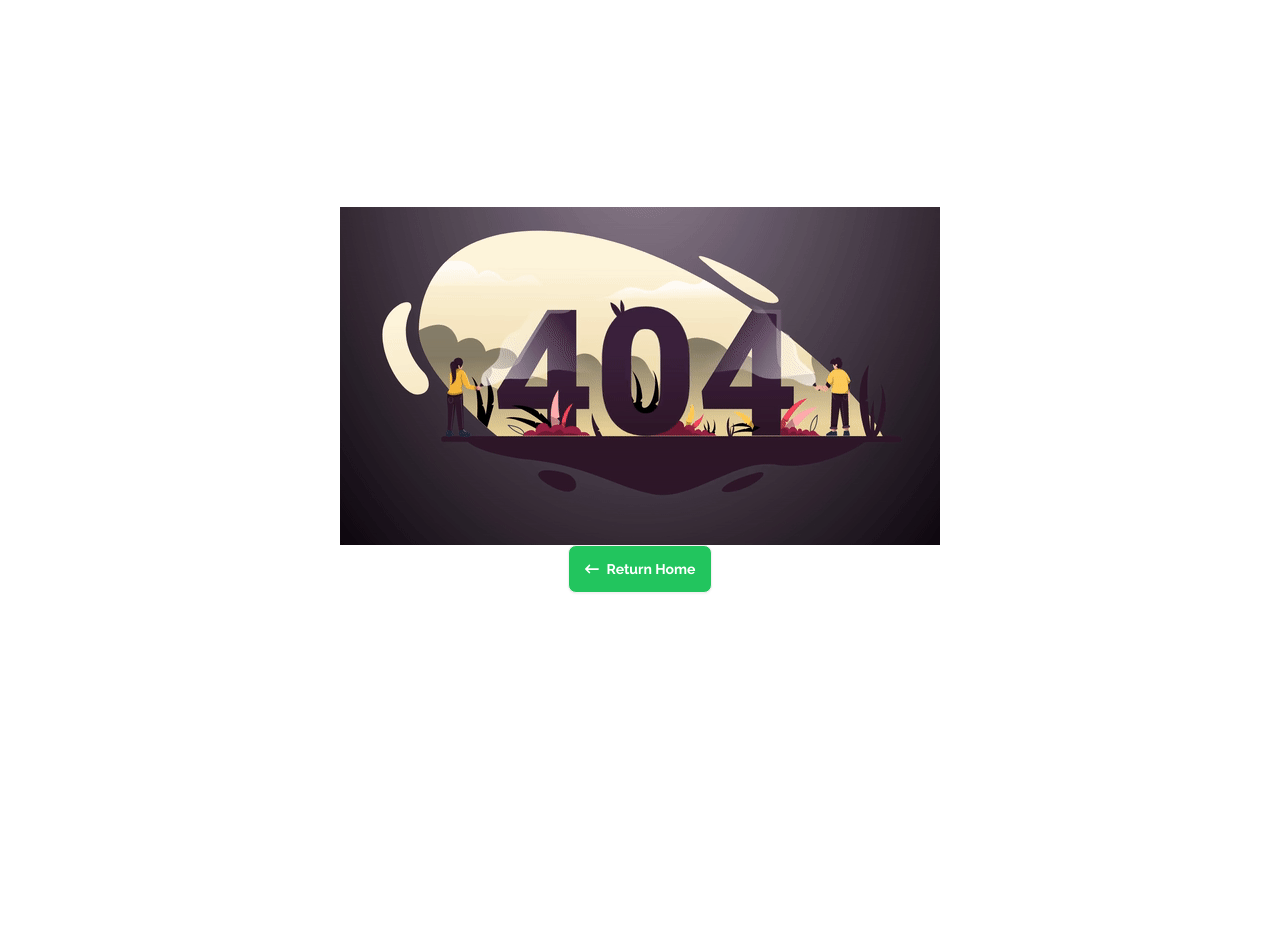
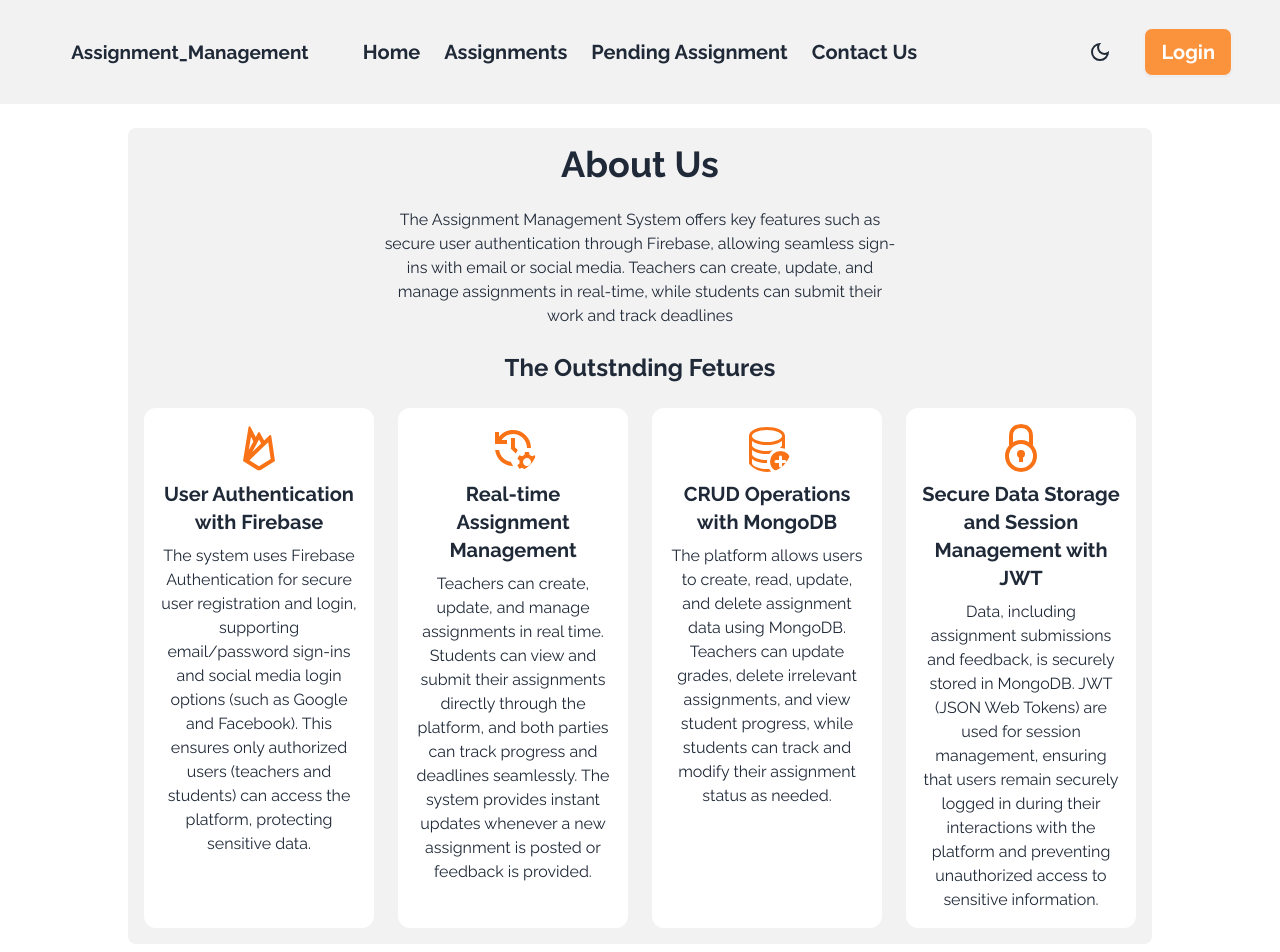
Before and after one commit to Rokon-Khan/ph-assignment-11, a React (Vite) app: page /about-us in a window 1280 px wide. Shown: the top 952 px of the page. Before the commit the page ends 800 px from the top, so only its background shows below. Built offline with nearby package versions, Linux system fonts and the light colour scheme; no server answers.

Commit message:
The Navbar Fixed to Top

```diff
--- a/src/components/Navbar.jsx
+++ b/src/components/Navbar.jsx
@@ -22,7 +22,7 @@ const Navbar = () => {
   };
 
   return (
-    <div className=" lg:px-10 lg:py-5 bg-base-200">
+    <div className=" lg:px-10 lg:py-5 sticky top-0 z-50 bg-base-200">
       <div className="navbar z-20 ">
         <div className="navbar-start">
           <div className="dropdown">
--- /dev/null
+++ b/src/pages/AboutUs.jsx
@@ -0,0 +1,92 @@
+import "animate.css";
+import { BsDatabaseAdd } from "react-icons/bs";
+import { GrSecure } from "react-icons/gr";
+import { MdManageHistory } from "react-icons/md";
+import { RiFirebaseLine } from "react-icons/ri";
+const AboutUs = () => {
+  return (
+    <div>
+      <div className="hero bg-base-200 max-w-[1024px] mx-auto my-6 rounded-lg animate__animated animate__zoomIn">
+        <div className="hero-content text-center">
+          <div className="">
+            <h1 className="lg:text-4xl text-3xl font-bold">About Us</h1>
+            <p className="py-6 max-w-lg mx-auto">
+              The Assignment Management System offers key features such as
+              secure user authentication through Firebase, allowing seamless
+              sign-ins with email or social media. Teachers can create, update,
+              and manage assignments in real-time, while students can submit
+              their work and track deadlines
+            </p>
+            <div className="card rounded-xl space-y-6">
+              <h3 className="lg:text-2xl text-2xl font-bold text-center">
+                The Outstnding Fetures
+              </h3>
+              <div className="grid lg:grid-cols-4 grid-cols-1 gap-6 ">
+                <div className="card items-center bg-white p-4 rounded-xl space-y-2">
+                  <RiFirebaseLine className="text-5xl  text-orange-500  rounded-full" />
+
+                  <h3 className="text-xl font-bold text-center">
+                    User Authentication with Firebase
+                  </h3>
+                  <p>
+                    The system uses Firebase Authentication for secure user
+                    registration and login, supporting email/password sign-ins
+                    and social media login options (such as Google and
+                    Facebook). This ensures only authorized users (teachers and
+                    students) can access the platform, protecting sensitive
+                    data.
+                  </p>
+                </div>
+                <div className="card items-center bg-white p-4 rounded-xl space-y-2">
+                  <MdManageHistory className="text-5xl bg-white text-orange-500 rounded-full" />
+
+                  <h3 className="text-xl font-bold text-center">
+                    Real-time Assignment Management
+                  </h3>
+                  <p>
+                    Teachers can create, update, and manage assignments in real
+                    time. Students can view and submit their assignments
+                    directly through the platform, and both parties can track
+                    progress and deadlines seamlessly. The system provides
+                    instant updates whenever a new assignment is posted or
+                    feedback is provided.
+                  </p>
+                </div>
+                <div className="card items-center bg-white p-4 rounded-xl space-y-2">
+                  <BsDatabaseAdd className="text-5xl bg-white text-orange-500  rounded-full" />
+
+                  <h3 className="text-xl font-bold text-center">
+                    CRUD Operations with MongoDB
+                  </h3>
+                  <p>
+                    The platform allows users to create, read, update, and
+                    delete assignment data using MongoDB. Teachers can update
+                    grades, delete irrelevant assignments, and view student
+                    progress, while students can track and modify their
+                    assignment status as needed.
+                  </p>
+                </div>
+                <div className="card items-center bg-white p-4 rounded-xl space-y-2">
+                  <GrSecure className="text-5xl bg-white text-orange-500 rounded-full" />
+
+                  <h3 className="text-xl font-bold text-center">
+                    Secure Data Storage and Session Management with JWT
+                  </h3>
+                  <p>
+                    Data, including assignment submissions and feedback, is
+                    securely stored in MongoDB. JWT (JSON Web Tokens) are used
+                    for session management, ensuring that users remain securely
+                    logged in during their interactions with the platform and
+                    preventing unauthorized access to sensitive information.
+                  </p>
+                </div>
+              </div>
+            </div>
+          </div>
+        </div>
+      </div>
+    </div>
+  );
+};
+
+export default AboutUs;
```
Also changed, not shown: src/routes/Routes.jsx (+11 -0 lines).
